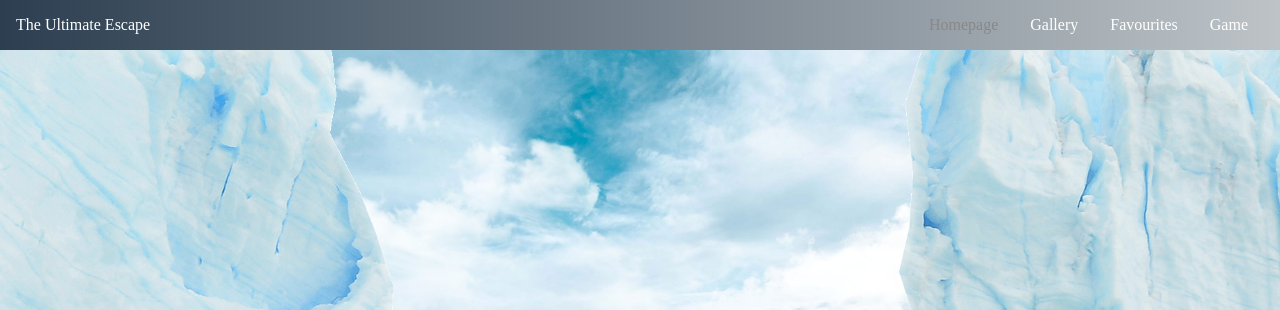
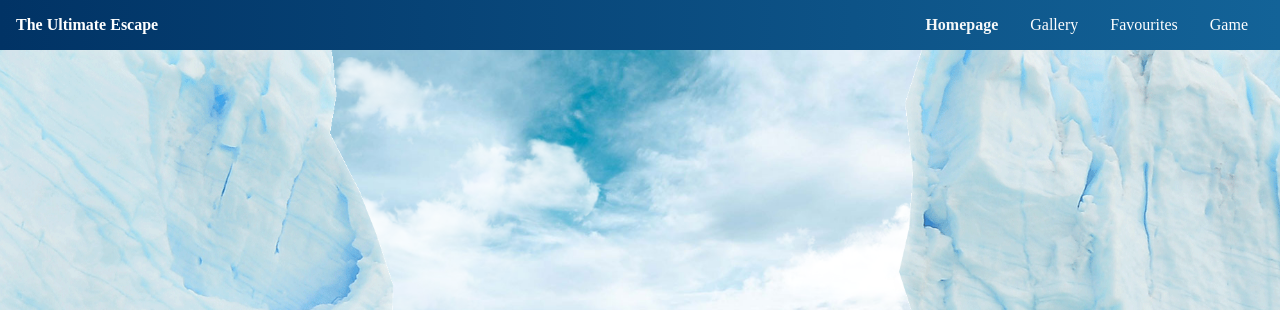
Before and after one commit to Hritesh49/Anime-Web-App, a website: page index.html in a window 1280 px wide. Shown: the top 310 px of the page. Drawn offline with Linux system fonts and the light colour scheme; no server answers.

Commit message:
navbar color changed

```diff
--- a/details.css
+++ b/details.css
@@ -30,7 +30,10 @@ html, body {
   font-family: "Raleway";
   box-sizing: border-box;
 }
-
+.nav-name{
+  display: block;
+  font-weight: bold;
+}
 .navBar{
     display: block;
     position: fixed;
@@ -38,7 +41,8 @@ html, body {
 
 a{
   text-decoration: none;
-  color:#888;
+  color:#ecf3f5;
+  font-weight: bold;
 }
 
 .top-nav {
@@ -46,8 +50,8 @@ a{
   flex-direction: row;
   align-items: center;
   justify-content: space-between;
-  background-color: #78909c;
-  /* background: linear-gradient(to left, #bdc3c7 , #2c3e50); */
+  /* background-color: #000000; */
+  background: linear-gradient(to left, #0868a7 , #0a335d);
   /* W3C, IE 10+/ Edge, Firefox 16+, Chrome 26+, Opera 12+, Safari 7+ */
   color: #FFF;
   height: 50px;
@@ -119,6 +123,7 @@ a{
   margin-top: 0px;
   transform: rotate(-405deg);
 }
+/* charactes css */
 
 @media (max-width: 700px) {
   .menu-button-container {
--- a/index.html
+++ b/index.html
@@ -11,7 +11,7 @@
 
 <body>
   <section class="top-nav">
-    <div>
+    <div class="name">
       The Ultimate Escape
     </div>
     <input id="menu-toggle" type="checkbox" />
@@ -49,7 +49,7 @@
     <div id="anime-container">
       <h2 id="myHeading">Top Anime</h2>
       <div class="anime-row">
-        <div class="anime-row-content"></div>
+          <div class="anime-row-content"></div>
       </div>
       <h2 id="upcomingHeading">Upcoming Anime</h2>
       <div class="anime-row upcoming"></div>
--- a/main.js
+++ b/main.js
@@ -92,6 +92,7 @@ function displayTopAnime() {
     });
 }
 
+
 // Function to create an anime card element
 function createAnimeCard(anime) {
   const animeCard = document.createElement('div');
--- a/style.css
+++ b/style.css
@@ -12,6 +12,10 @@ body {
   height: 100vh;
   width: 100vw;
   overflow-x: hidden;
+}
+.name{
+  display: block;
+  font-weight: bold;
 }
 /*---------------nav bar------------*/
 @import url(https://fonts.googleapis.com/css?family=Raleway);
@@ -32,7 +36,8 @@ html, body {
 
 a{
   text-decoration: none;
-  color:#888;
+  color:#f5f8f9;
+  font-weight: bold;
 }
 
 .top-nav {
@@ -40,8 +45,8 @@ a{
   flex-direction: row;
   align-items: center;
   justify-content: space-between;
-  background-color: #00BAF0;
-  background: linear-gradient(to left, #bdc3c7 , #2c3e50);
+  /* background-color: #00BAF0; */
+  background: linear-gradient(to left, #136398 , #013365);
   /* W3C, IE 10+/ Edge, Firefox 16+, Chrome 26+, Opera 12+, Safari 7+ */
   color: #FFF;
   height: 50px;
```
Also changed, not shown: details.html (+1 -2 lines).
